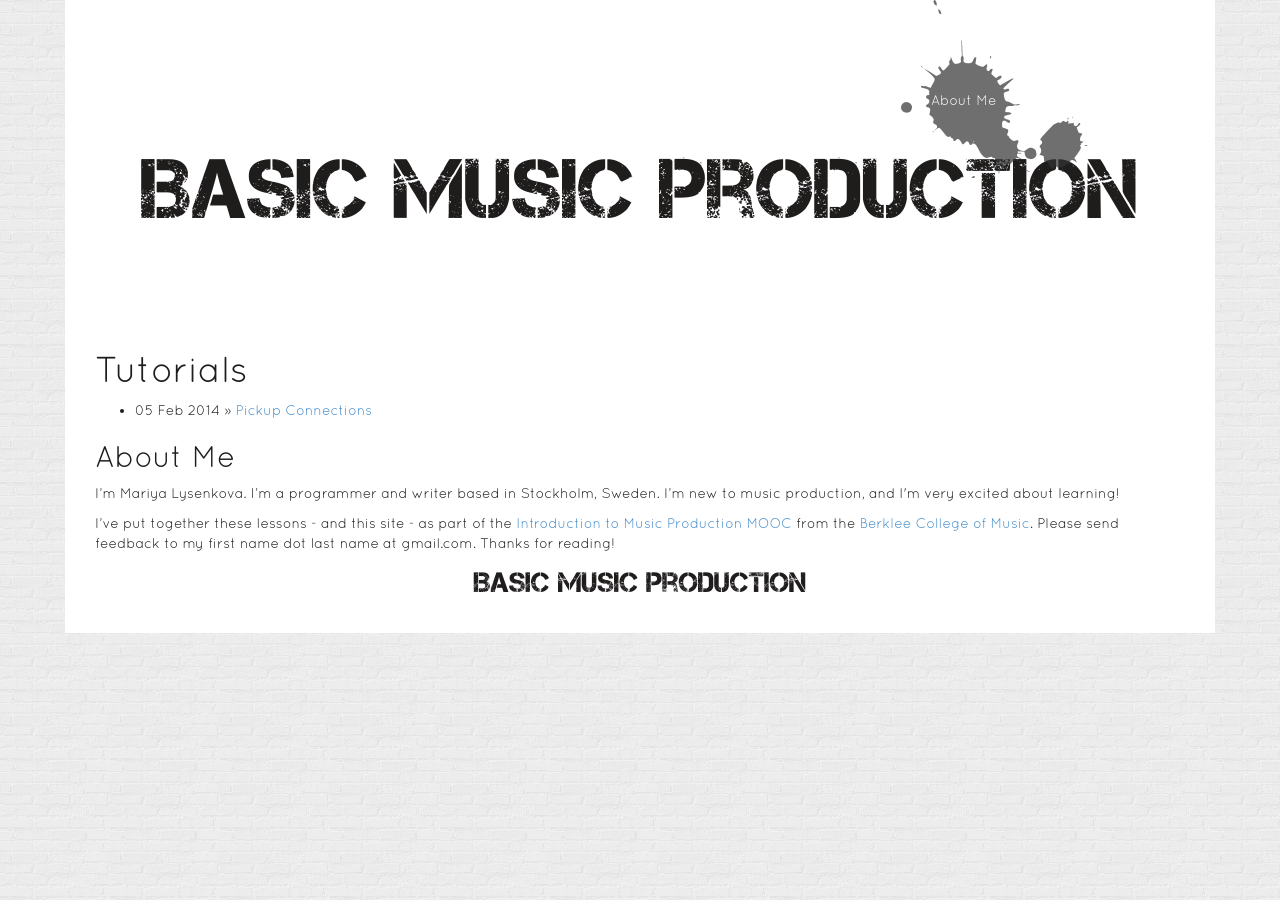
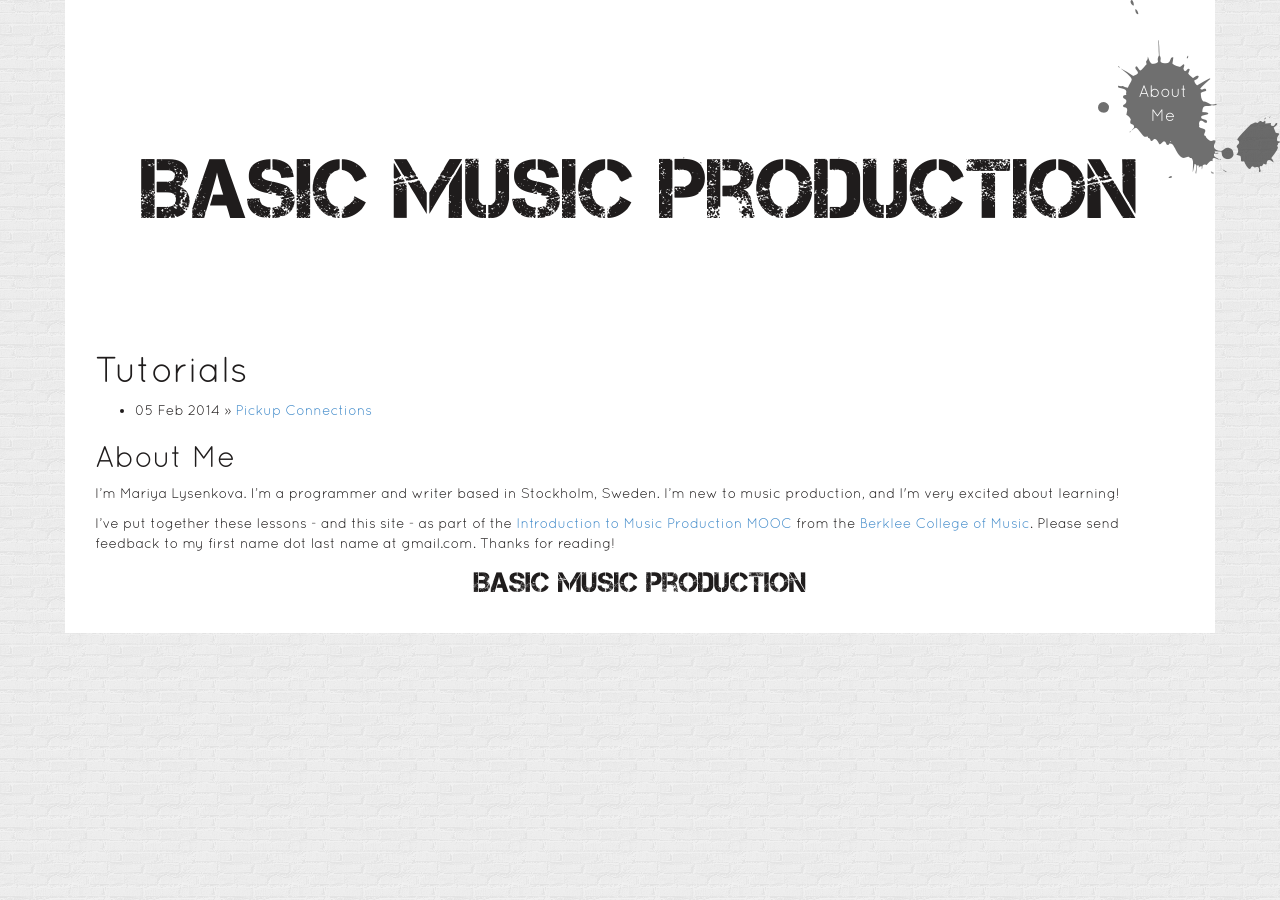
Before and after one commit to mariya/musicproduction, a Jekyll site: the page built from index.html, in a window 1280 px wide. Built offline with Jekyll 4.4.1, drawn with Linux system fonts in a browser that asks for light colours; Markdown is read by kramdown in place of the engine named in the settings.

Commit message:
Position about badge

```diff
--- a/_layouts/default.html
+++ b/_layouts/default.html
@@ -25,10 +25,10 @@
   </head>
   <body>
     <header>
+      <div class="logo"><a href="/">Basic Music Production</a></div>
       <div class="about">
         <a href="#about">About Me</a>
       </div>
-      <div class="logo"><a href="/">Basic Music Production</a></div>
     </header>
     {{ content }}
     <section id="about">
--- a/css/mpb.css
+++ b/css/mpb.css
@@ -29,21 +29,24 @@ header .logo {
 }
 
 header .about {
+  font-size: 1.2em;
   background: transparent url('images/splash.png') top left no-repeat;
   width: 187px;
   height: 178px;
-  position: absolute;
-  top: 0;
-  z-index: 10;
   opacity: 0.7;
   float: right;
-  right: 15%;
+  position: relative;
+  margin-top: -350px;
+  margin-right: -100px;
+  z-index: 10;
 }
 
 header .about a {
   color: white;
   display: block;
-  margin: 90px 30px;
+  margin: 80px 40px;
+  width: 50px;
+  text-align: center;
 }
 
 footer .logo {
```
